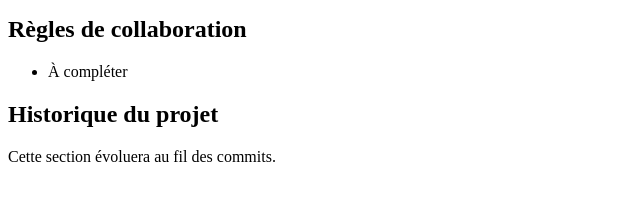
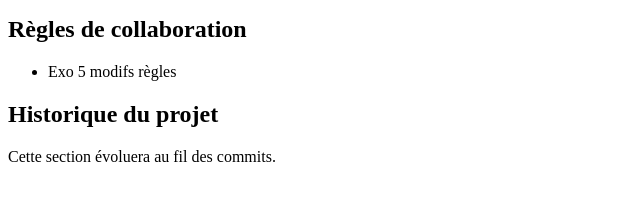
Before and after one commit to aVeRySsWood/TPDevOps, a plain HTML site: page index.html in a window 1280 px wide. Shown: the part 271-472 px from the top of the page, 0-640 px from the left. Drawn offline with Linux system fonts and the light colour scheme.

Commit message:
Modif Regle exo5

```diff
--- a/index.html
+++ b/index.html
@@ -19,7 +19,7 @@
 
     <h2>Règles de collaboration</h2>
     <ul>
-        <li>À compléter</li>
+        <li>Exo 5 modifs règles</li>
     </ul>
 
     <h2>Historique du projet</h2>
```
